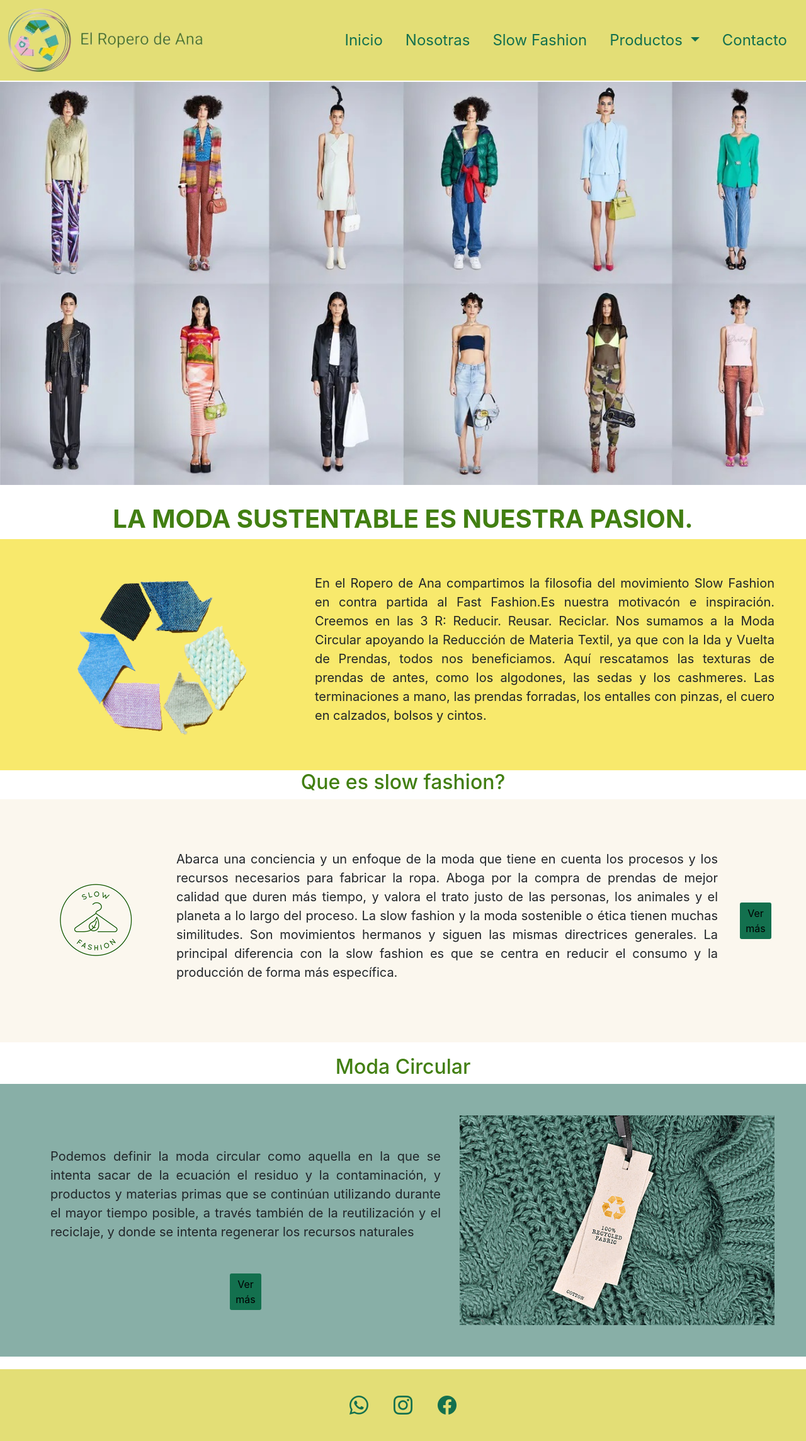
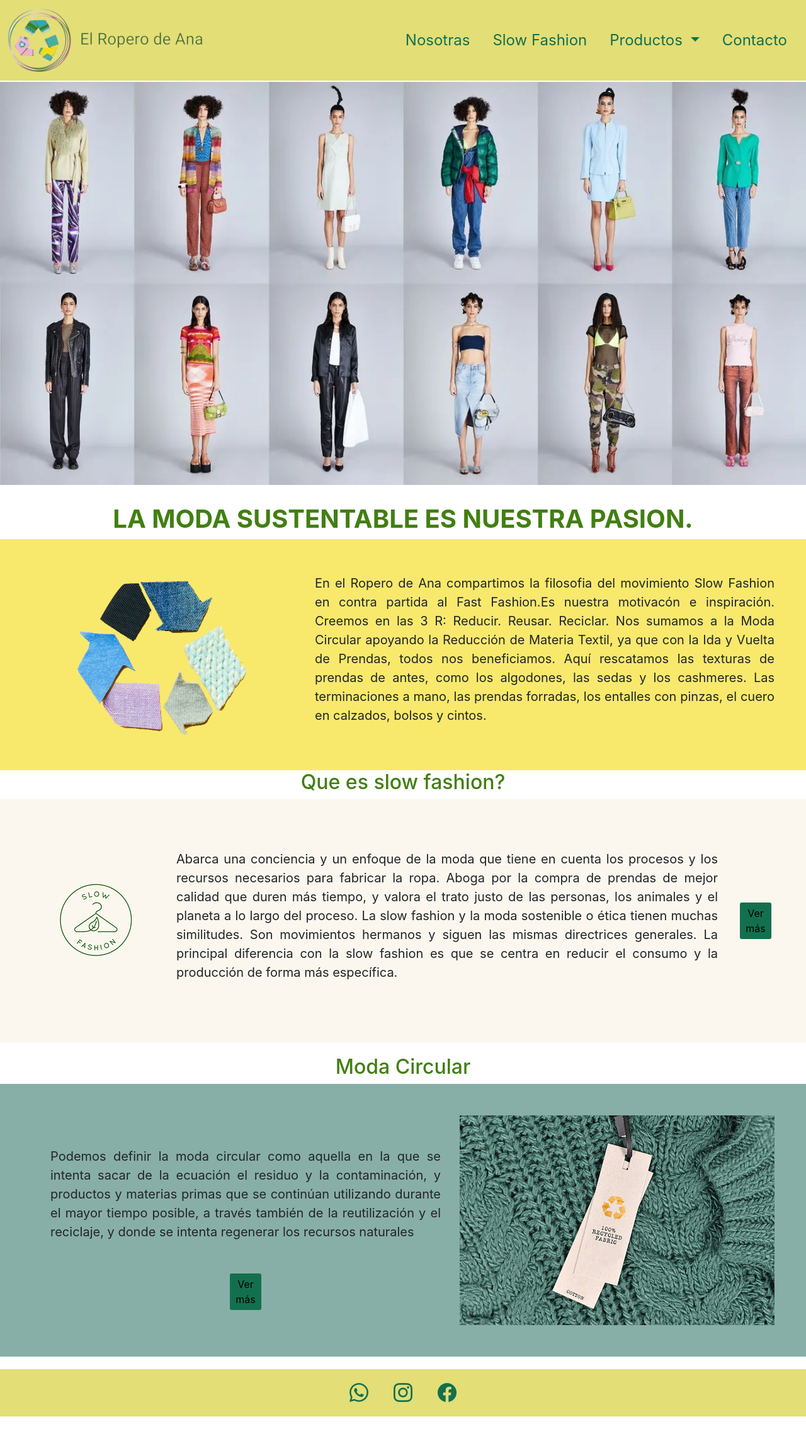
Before and after one commit to MarianaSzabo/elroperodeAna, a website: page index.html in a window 1280 px wide. Shown: the whole page at 63% size. After the commit the page ends 2249 px from the top, so only its background shows below. Drawn offline with nearby package versions, Linux system fonts and the light colour scheme; a web font is replaced by a local one.

Commit message:
retoques

```diff
--- a/index.html
+++ b/index.html
@@ -32,9 +32,6 @@
         </button>
         <div class="collapse navbar-collapse" id="navbarSupportedContent">
           <ul class="navbar-nav me-auto mb-2 mb-lg-0">
-            <li class="nav-item">
-              <a class="nav-link" aria-current="page" href="./index.html">Inicio</a>
-            </li>
             <li class="nav-item">
               <a class="nav-link" href="./secciones/nosotros.html">Nosotras</a>
             </li>
@@ -135,9 +132,9 @@
   </section>
 
   <footer class="footer">
-    <i class="bi bi-whatsapp"></i>
-    <i class="bi bi-instagram"></i>
-    <i class="bi bi-facebook"></i>
+    <a href="https://www.whatsapp.com" target="_blank"><i class="bi bi-whatsapp"></i></a>
+    <a href="https://www.instagram.com" target="_blank"><i class="bi bi-instagram"></i></a>
+    <a href="https://www.facebook.com" target="_blank"><i class="bi bi-facebook"></i></a>
   </footer>
 
   <script src="https://unpkg.com/aos@2.3.1/dist/aos.js"></script>
```
Also changed, not shown: secciones/camisas.html (+3 -6 lines), secciones/contacto.html (+3 -6 lines), secciones/faldas.html (+3 -6 lines), secciones/jeans.html (+3 -6 lines), secciones/nosotros.html (+3 -6 lines), secciones/slowfashion.html (+3 -6 lines), secciones/sweaters.html (+3 -6 lines), secciones/vestidos.html (+3 -6 lines).
